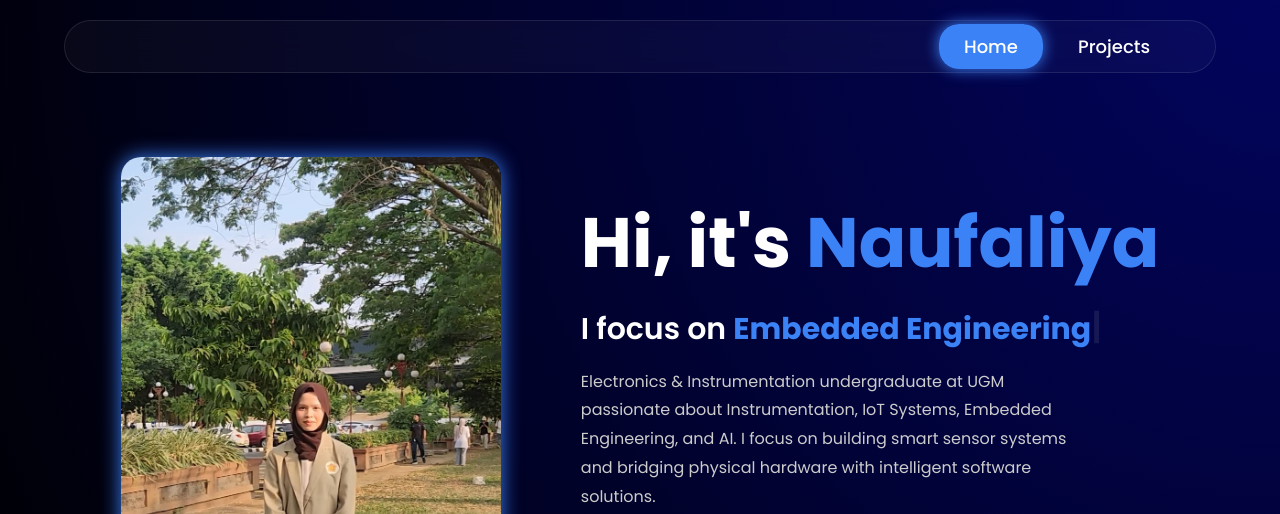
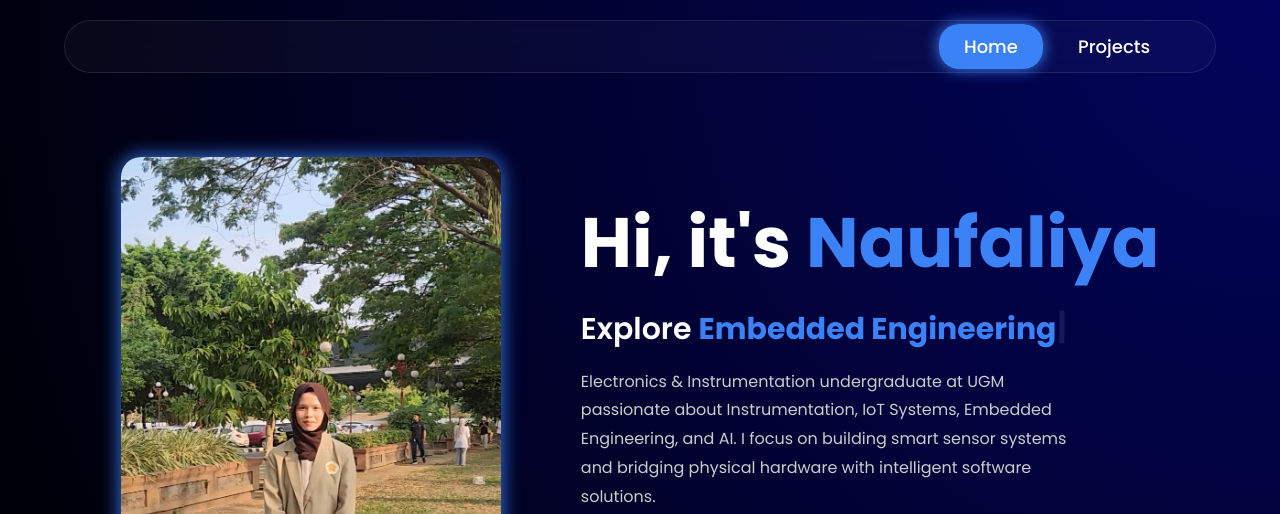
Before and after one commit to Naufaliya/portfolio, a plain HTML site: page index.html in a window 1280 px wide. Shown: the top 514 px of the page. Drawn offline with nearby package versions, Linux system fonts and the light colour scheme.

Commit message:
Add files via upload

```diff
--- a/index.html
+++ b/index.html
@@ -28,7 +28,7 @@
         </div>
         <div class="home-content">
             <h1>Hi, it's <span>Naufaliya</span></h1>
-            <h3 class="typing-text">I focus on <span class="auto-type"></span></h3>
+            <h3 class="typing-text">Explore <span class="auto-type"></span></h3>
             <div class="home-img mobile-only-img">
                 <img src="ugm.jpeg" alt="Naufaliya Zahra" width="300">
             </div>
```
